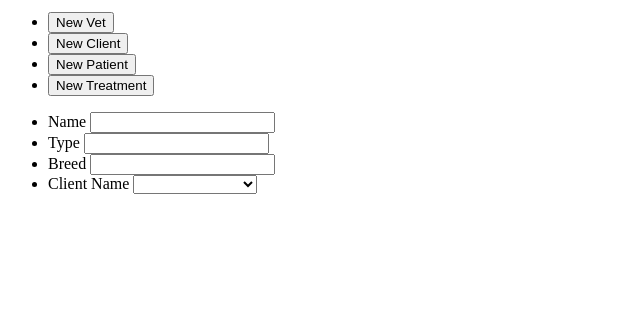
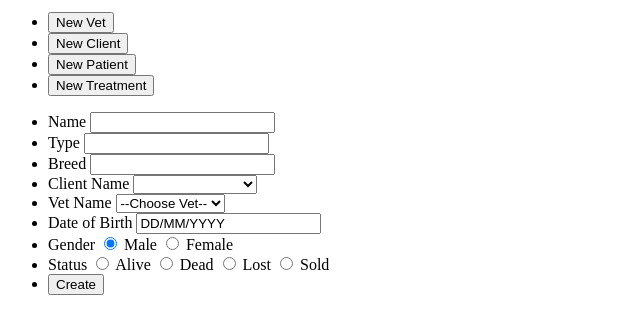
Before and after one commit to matt-hutcheson/vet_management_app_python, a Flask app: template templates/patients/new.html in a window 1280 px wide. Shown: the part 147-481 px from the top of the page, without its empty margins (0-640 px from the left). Run offline with Flask 2, Linux system fonts and the light colour scheme; the template is opened without the code that fills it, so the values that code supplies are empty.

Commit message:
added html to patients/new to complete form

```diff
--- a/controllers/patient_controller.py
+++ b/controllers/patient_controller.py
@@ -27,7 +27,8 @@ def new_patient_get_client():
 def new_patient():
     selected_client = client_repository.select(request.form["client-name"])
     clients = client_repository.select_all()
-    return render_template('patients/new.html', selected_client=selected_client, all_clients=clients)
+    vets = vet_repository.select_all()
+    return render_template('patients/new.html', selected_client=selected_client, all_clients=clients, all_vets=vets)
 
 # CREATE
 
--- a/templates/patients/new.html
+++ b/templates/patients/new.html
@@ -2,7 +2,7 @@
 
 {% block main %}
 
-<form action="" method="POST">
+<form action="/patients" method="POST">
     <ul>
         <li>
             <label for="patient-name">Name</label>
@@ -25,6 +25,40 @@
                 {% endfor %}
             </select>
         </li>
+        <li>
+            <label for="vet-name">Vet Name</label>
+            <select name="vet-name" id="vet-name" required>
+                <option value="" disabled="True" selected>--Choose Vet--</option>
+                {% for vet in all_vets %}
+                <option value="{{ vet.id }}">{{ vet.first_name }} {{ vet.last_name }}</option>
+                {% endfor %}
+            </select>
+        </li>
+        <li>
+            <label for="dob">Date of Birth</label>
+            <input type="text" name="dob" id="dob" value="DD/MM/YYYY" onClick="this.select();" required>
+        </li>
+        <li>
+            <label for="gender">Gender</label>
+            <input type="radio" name="gender" id="M" value="Male" checked>
+            <label for="M">Male</label>
+            <input type="radio" name="gender" id="F" value="Female">
+            <label for="F">Female</label>
+        </li>
+        <li>
+            <label for="status">Status</label>
+            <input type="radio" name="status" id="alive" value="Alive" selected>
+            <label for="alive">Alive</label>
+            <input type="radio" name="status" id="dead" value="Dead">
+            <label for="dead">Dead</label>
+            <input type="radio" name="status" id="lost" value="Lost">
+            <label for="lost">Lost</label>
+            <input type="radio" name="status" id="sold" value="Sold">
+            <label for="sold">Sold</label>
+        </li>
+        <li>
+            <input type="submit" value="Create">
+        </li>
     </ul>
 </form>
 
```
Also changed, not shown: controllers/client_controller.py (+8 -2 lines).
